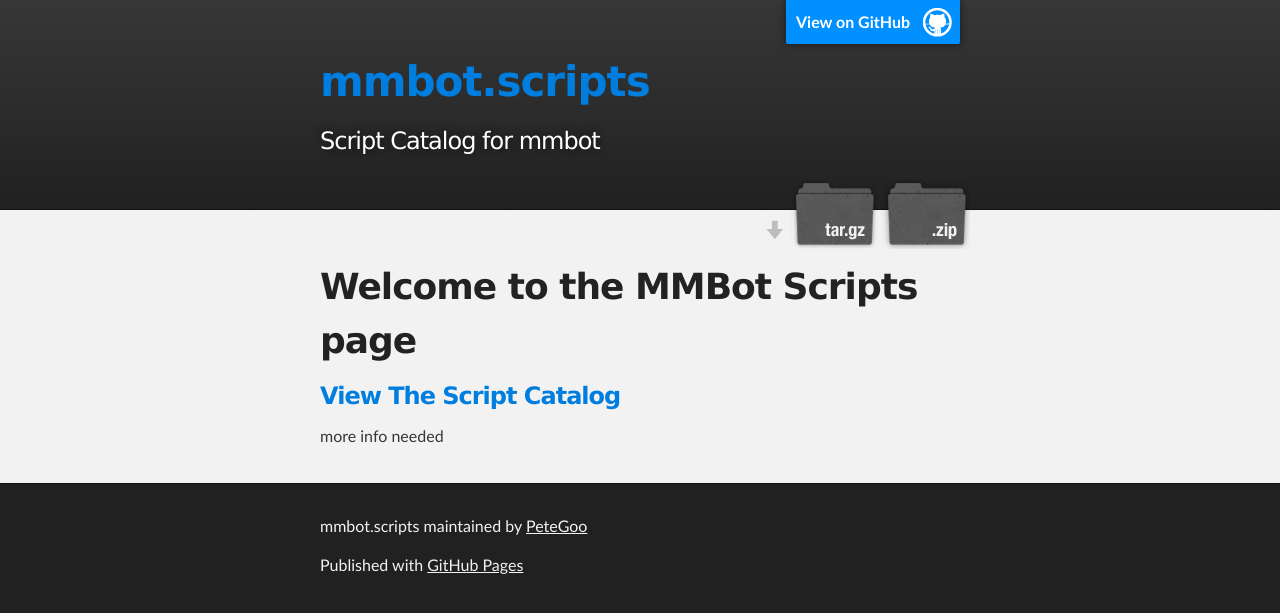
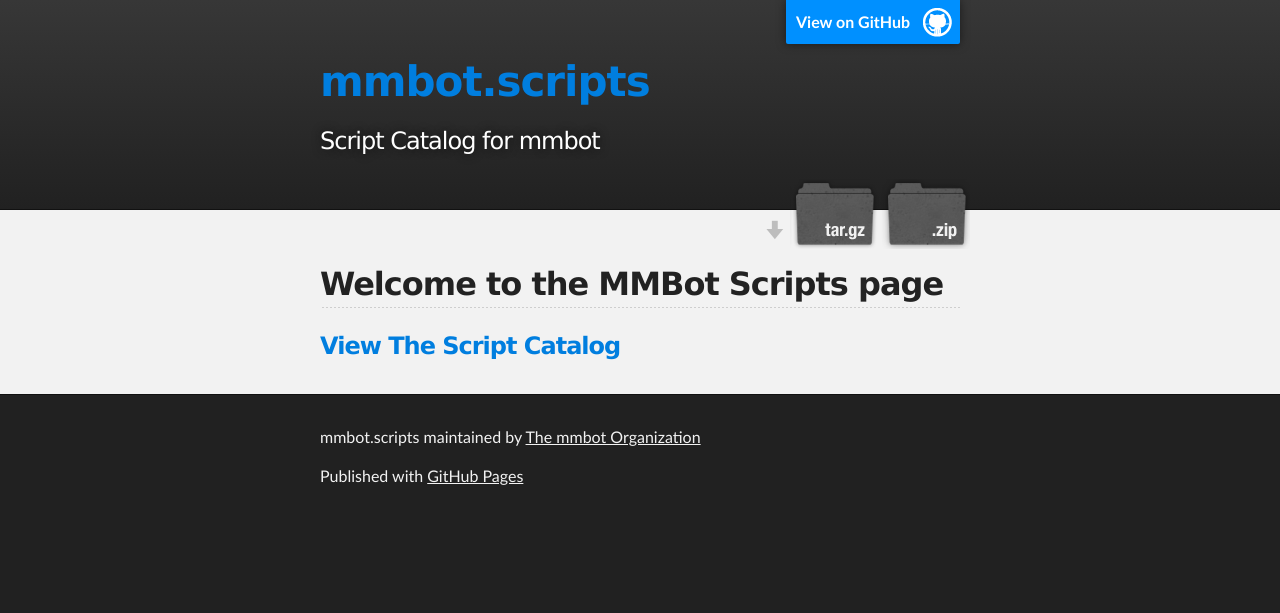
Before and after one commit to mmbot/mmbot.scripts, a Jekyll site: the page built from index.md, in a window 1280 px wide. Shown: the top 613 px of the page. Built offline with Jekyll 4.4.1, drawn with Linux system fonts in a browser that asks for light colours.

Commit message:
update docs

```diff
--- a/_config.yml
+++ b/_config.yml
@@ -3,5 +3,4 @@
 projectURL: /mmbot.scripts
 domain: mmbot.github.io
 title: MMBot scripts
-author: PeteGoo
-email: petegoo@petegoo.com
+author: mmbot
--- a/_layouts/default.html
+++ b/_layouts/default.html
@@ -18,14 +18,14 @@
     <!-- HEADER -->
     <div id="header_wrap" class="outer">
         <header class="inner">
-          <a id="forkme_banner" href="https://github.com/PeteGoo/mmbot.scripts">View on GitHub</a>
+          <a id="forkme_banner" href="{{site.repository}}">View on GitHub</a>
 
           <h1 id="project_title"><a href="{{ site.projectURL }}/">mmbot.scripts</a></h1>
           <h2 id="project_tagline">Script Catalog for mmbot</h2>
 
             <section id="downloads">
-              <a class="zip_download_link" href="https://github.com/PeteGoo/mmbot.scripts/zipball/master">Download this project as a .zip file</a>
-              <a class="tar_download_link" href="https://github.com/PeteGoo/mmbot.scripts/tarball/master">Download this project as a tar.gz file</a>
+              <a class="zip_download_link" href="{{site.repository}}/zipball/master">Download this project as a .zip file</a>
+              <a class="tar_download_link" href="{{site.repository}}/tarball/master">Download this project as a tar.gz file</a>
             </section>
         </header>
     </div>
@@ -41,7 +41,7 @@
     <!-- FOOTER  -->
     <div id="footer_wrap" class="outer">
       <footer class="inner">
-        <p class="copyright">mmbot.scripts maintained by <a href="https://github.com/PeteGoo">PeteGoo</a></p>
+        <p class="copyright">mmbot.scripts maintained by <a href="https://github.com/mmbot">The mmbot Organization</a></p>
         <p>Published with <a href="http://pages.github.com">GitHub Pages</a></p>
       </footer>
     </div>
--- a/index.md
+++ b/index.md
@@ -3,8 +3,6 @@
 title: mmbot.scripts
 ---
 
-# Welcome to the MMBot Scripts page
+## Welcome to the MMBot Scripts page
 
 ### [View The Script Catalog]({{ site.projectURL }}/catalog.html)
-
-more info needed
```
Also changed, not shown: README.md.
